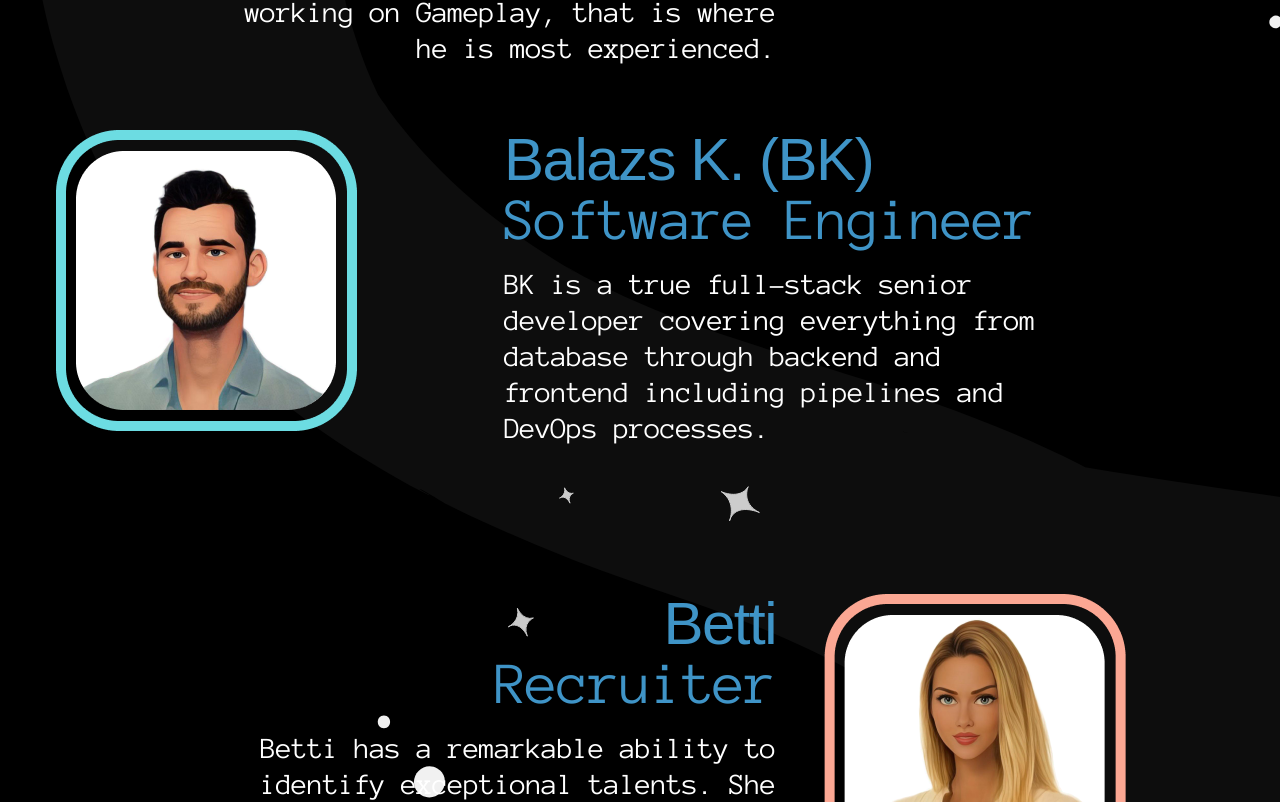
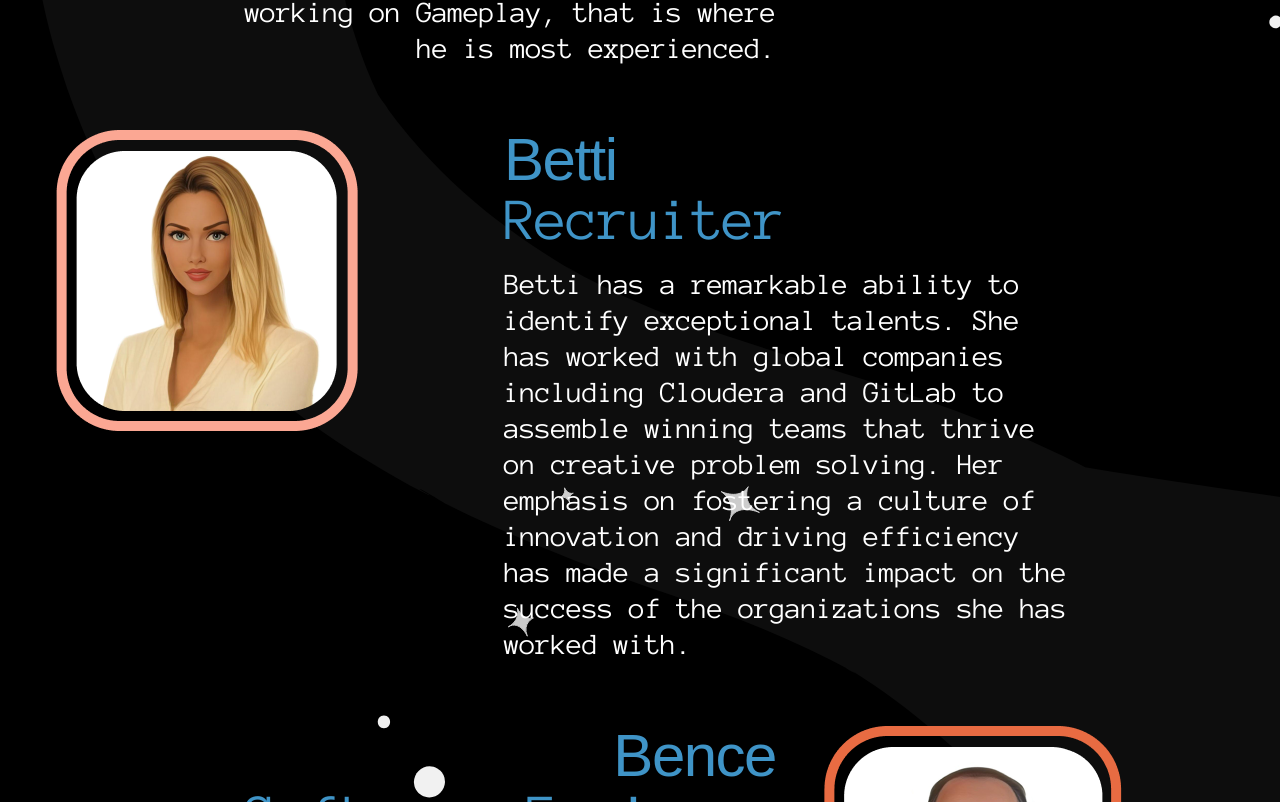
Before and after one commit to GalacticSyndicateGames/website, a SvelteKit app: page /team in a window 1280 px wide. Shown: the part 1978-2780 px from the top of the page. Built offline with nearby package versions, Linux system fonts and the light colour scheme; a web font is replaced by a local one.

Commit message:
remove Balazs K. and Diane

```diff
--- a/src/routes/our-team.svelte
+++ b/src/routes/our-team.svelte
@@ -23,13 +23,6 @@
 			imgSrc: '/images/team/andras.png',
 			description:
 				'Ever since his childhood Andras was always entertained by the worlds of books, movies, and video games. He also enjoy creating and building things, figuring out solutions to mind-bending problems. Game development has everything Andras love: fantasy, creativity, ingenuity. Andras mainly enjoy working on Gameplay, that is where he is most experienced.'
-		},
-		{
-			name: 'Balazs K. (BK)',
-			role: 'Software Engineer',
-			imgSrc: '/images/team/balazs-k.png',
-			description:
-				'BK is a true full-stack senior developer covering everything from database through backend and frontend including pipelines and DevOps processes.'
 		},
 		{
 			name: 'Betti',
@@ -98,15 +91,6 @@
 
 	const advisors: Array<Member> = [
 		{
-			name: 'Diane',
-			role: 'Advisor',
-			imgSrc: '/images/team/diane.png',
-			description: `
-      From an advisory standpoint, Diane offers over two decades of expertise in the gaming industry. Her formative years were marked by the presence of malls, Saturday morning cartoons, and arcades, all of which continue to hold a special place in her heart. Browsing through stores remains her happy pastime, and watching cartoons never fails to bring her joy. However, video games stand out as her true passion. She can still recall her father's skepticism about the value of playing those "damned" games, a sentiment that seemed at odds with her eventual journey.\r\n
-      Fast forward to a happy accident, when a phone call connected her with someone looking for a writer at Electronic Arts. Over the course of more than two decades, she has contributed her talents to nearly every aspect of game development, spanning from engineering to art and concept creation to the sunset phase. Her impressive portfolio includes involvement in over 80 games, a testament to her enduring dedication and impact on the gaming industry.
-      `
-		},
-		{
 			name: 'Ishai',
 			role: 'Advisor',
 			imgSrc: '/images/team/ishai.png',
--- a/src/routes/team/+page.svelte
+++ b/src/routes/team/+page.svelte
@@ -23,13 +23,6 @@
 			imgSrc: '/images/team/andras.png',
 			description:
 				'Ever since his childhood Andras was always entertained by the worlds of books, movies, and video games. He also enjoy creating and building things, figuring out solutions to mind-bending problems. Game development has everything Andras love: fantasy, creativity, ingenuity. Andras mainly enjoy working on Gameplay, that is where he is most experienced.'
-		},
-		{
-			name: 'Balazs K. (BK)',
-			role: 'Software Engineer',
-			imgSrc: '/images/team/balazs-k.png',
-			description:
-				'BK is a true full-stack senior developer covering everything from database through backend and frontend including pipelines and DevOps processes.'
 		},
 		{
 			name: 'Betti',
@@ -98,15 +91,6 @@
 
 	const advisors: Array<Member> = [
 		{
-			name: 'Diane',
-			role: 'Advisor',
-			imgSrc: '/images/team/diane.png',
-			description: `
-      		From an advisory standpoint, Diane offers over two decades of expertise in the gaming industry. Her formative years were marked by the presence of malls, Saturday morning cartoons, and arcades, all of which continue to hold a special place in her heart. Browsing through stores remains her happy pastime, and watching cartoons never fails to bring her joy. However, video games stand out as her true passion. She can still recall her father's skepticism about the value of playing those "damned" games, a sentiment that seemed at odds with her eventual journey.\r\n
-      		Fast forward to a happy accident, when a phone call connected her with someone looking for a writer at Electronic Arts. Over the course of more than two decades, she has contributed her talents to nearly every aspect of game development, spanning from engineering to art and concept creation to the sunset phase. Her impressive portfolio includes involvement in over 80 games, a testament to her enduring dedication and impact on the gaming industry.
-      		`
-		},
-		{
 			name: 'Ishai',
 			role: 'Advisor',
 			imgSrc: '/images/team/ishai.png',
```
Also changed, not shown: static/images/team/balazs-k.png (deleted), static/images/team/diane.png (deleted).
